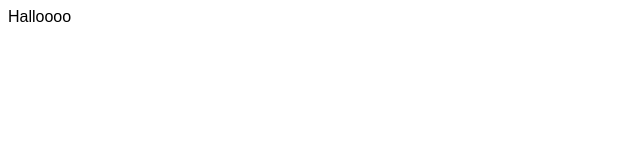
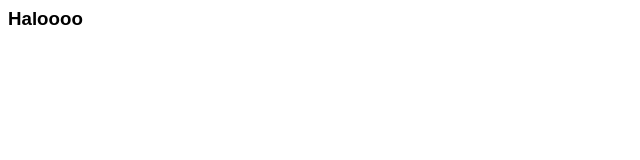
Before and after one commit to nils-personal/nils-personal.github.io, a plain HTML site: page index.html in a window 1280 px wide. Shown: the full height of the page, 0-640 px from the left. Drawn offline with Linux system fonts and the light colour scheme.

Commit message:
Update index.html

```diff
--- a/index.html
+++ b/index.html
@@ -4,6 +4,6 @@
     <title>AU Marine</title>
 </head>
   <body>
-    Halloooo
+    <h3>Haloooo</h3>
   </body>
 </html>
```
